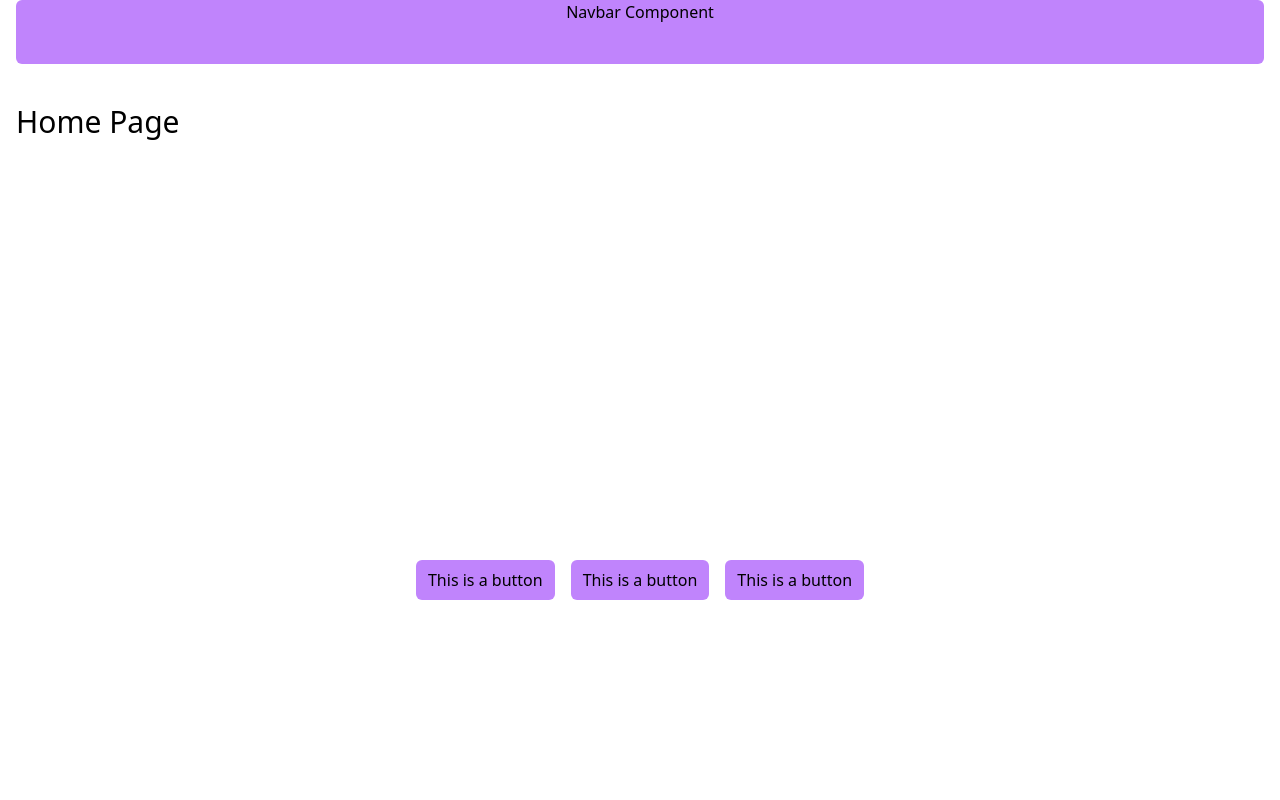
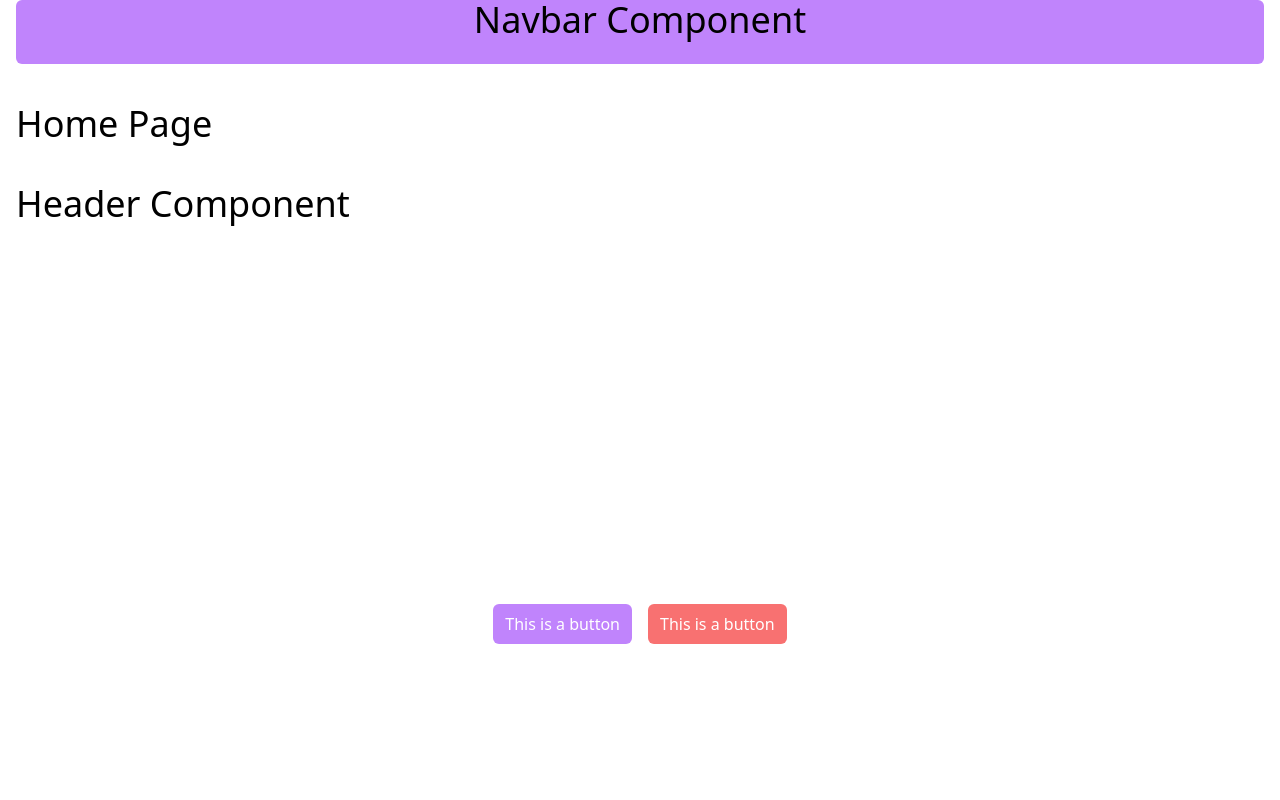
Before and after one commit to mahmud035/Level-2-Frontend-Track-All-Modules, a React (Vite) app in the folder 4. Reusable Components/reusable-components/: page / in a window 1280 px wide. Shown: the top 800 px of the page. Built offline with nearby package versions, Linux system fonts and the light colour scheme.

Commit message:
4-4 Tailwind Custom Class And Class Merge Issue

```diff
--- a/4. Reusable Components/reusable-components/src/index.css
+++ b/4. Reusable Components/reusable-components/src/index.css
@@ -1,9 +1,6 @@
+@import './styles/typography.css';
+@import './styles/button.css';
+
 @tailwind base;
 @tailwind components;
 @tailwind utilities;
-
-@layer components {
-  .btn-primary {
-    @apply px-3 py-2 bg-purple-400 rounded-md;
-  }
-}
--- a/4. Reusable Components/reusable-components/src/pages/Home.tsx
+++ b/4. Reusable Components/reusable-components/src/pages/Home.tsx
@@ -1,12 +1,14 @@
+import Header from '../shared/Header';
+
 const Home = () => {
   return (
     <div>
-      <h1 className="py-10 text-3xl">Home Page</h1>
+      <h1 className="py-10">Home Page</h1>
+      <Header />
 
       <div className="flex items-center justify-center w-full h-screen gap-4">
-        <button className="btn-primary">This is a button</button>
-        <button className="btn-primary">This is a button</button>
-        <button className="btn-primary">This is a button</button>
+        <button className="btn btn-primary">This is a button</button>
+        <button className="btn btn-danger">This is a button</button>
       </div>
     </div>
   );
--- a/4. Reusable Components/reusable-components/src/shared/Footer.tsx
+++ b/4. Reusable Components/reusable-components/src/shared/Footer.tsx
@@ -1,6 +1,6 @@
 const Footer = () => {
   return (
-    <div className="w-full h-16 text-center bg-gray-400 rounded-md">
+    <div className="w-full h-16 text-center bg-gray-300 rounded-md">
       <h1>Footer</h1>
     </div>
   );
--- a/4. Reusable Components/reusable-components/src/shared/Header.tsx
+++ b/4. Reusable Components/reusable-components/src/shared/Header.tsx
@@ -1,7 +1,7 @@
 const Header = () => {
   return (
     <div>
-      <h1>Header</h1>
+      <h1>Header Component</h1>
     </div>
   );
 };
--- /dev/null
+++ b/4. Reusable Components/reusable-components/src/styles/button.css
@@ -0,0 +1,11 @@
+@layer components {
+  .btn {
+    @apply px-3 py-2 font-medium text-white rounded-md;
+  }
+  .btn-primary {
+    @apply bg-purple-400;
+  }
+  .btn-danger {
+    @apply bg-red-400;
+  }
+}
--- /dev/null
+++ b/4. Reusable Components/reusable-components/src/styles/typography.css
@@ -0,0 +1,11 @@
+@layer base {
+  h1 {
+    @apply text-4xl;
+  }
+  h2 {
+    @apply text-3xl;
+  }
+  h3 {
+    @apply text-2xl;
+  }
+}
```
